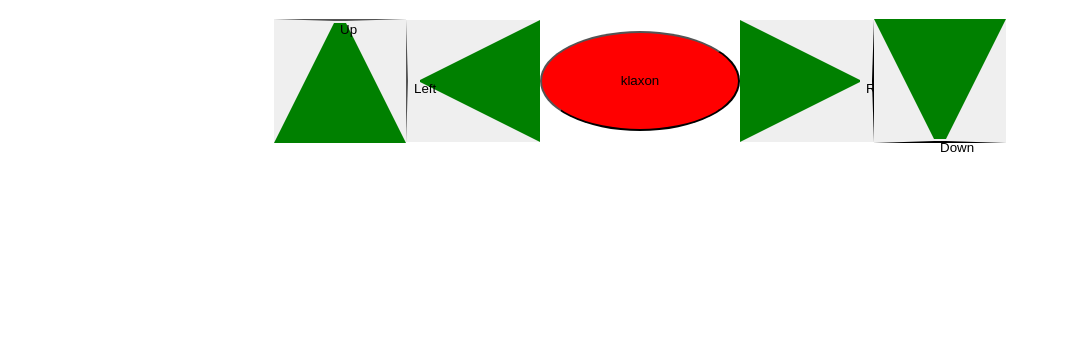
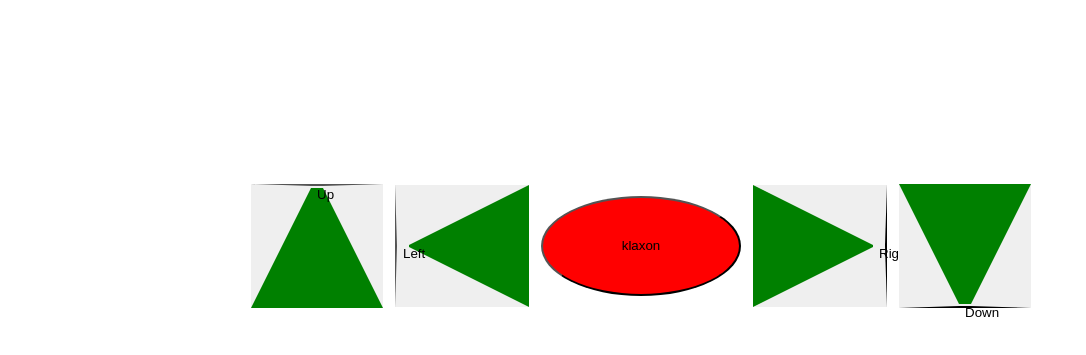
Before and after one commit to PetitRuisseau/mbot, a website: page front/index.html in a window 1280 px wide. Shown: the part 61-416 px from the top of the page, without its empty margins (0-1086 px from the left). Drawn offline with Linux system fonts and the light colour scheme.

Commit message:
espacement des boutons;

```diff
--- a/front/index.html
+++ b/front/index.html
@@ -55,8 +55,11 @@
             align-items: center;
         }
 
-        .element:nth-child(5) {
-            align-self: flex-end;
+        .button {
+            display: inline-block;
+            margin-right: 5px;
+            margin-top: 165px;
+            margin-left: 7px;
         }
     </style>
 </head>
```
